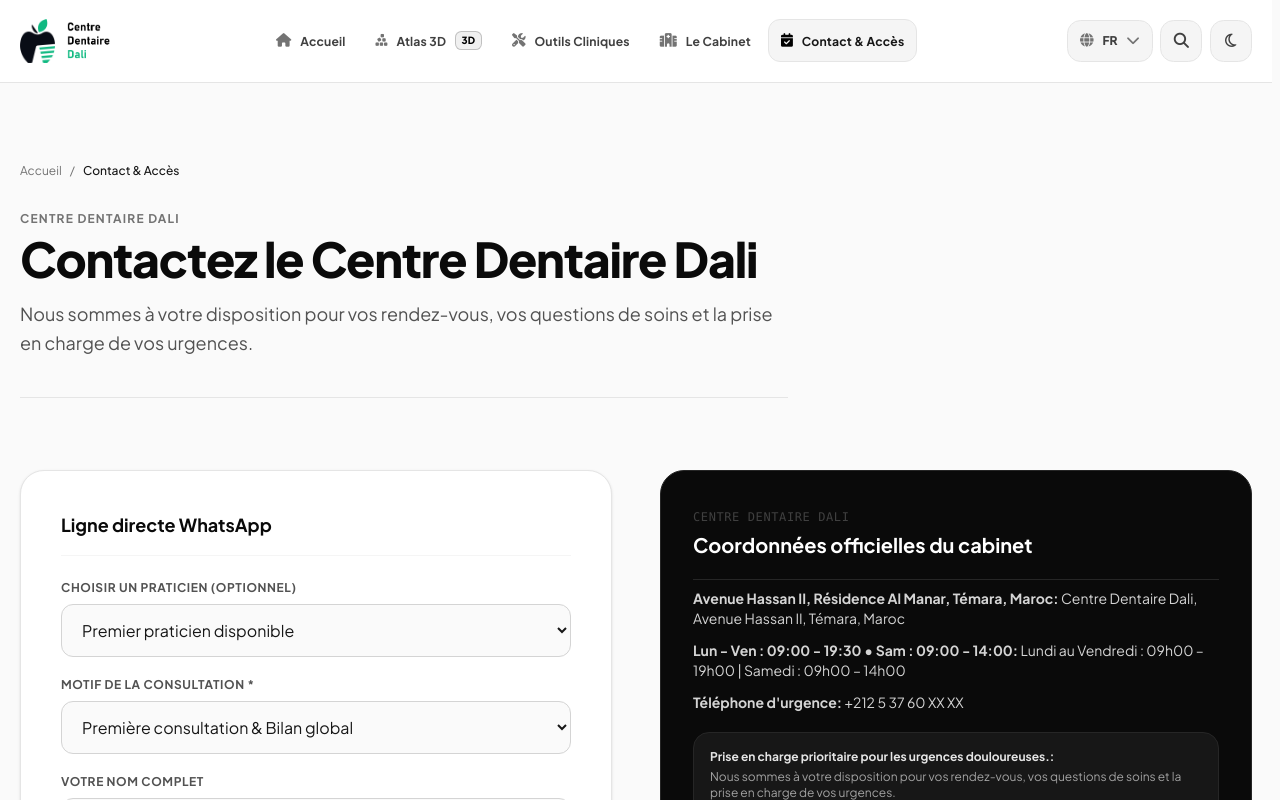
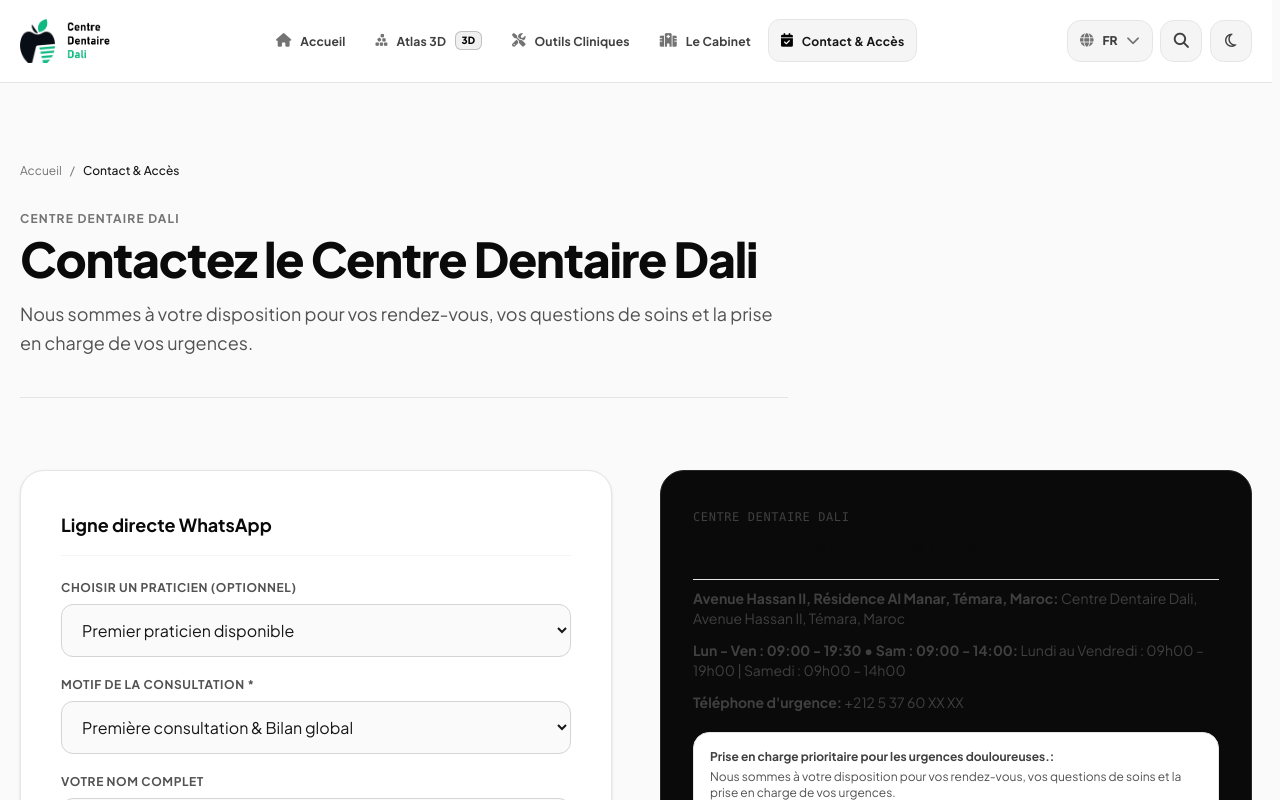
Before and after one commit to marvenpiadri/DrDali, an Angular app: page /contact in a window 1280 px wide. Shown: the top 800 px of the page. Built offline with nearby package versions, Linux system fonts and the light colour scheme; a web font is replaced by a local one.

Commit message:
Make page utility colors respect light and dark themes

```diff
--- a/src/app/pages/contact/contact.html
+++ b/src/app/pages/contact/contact.html
@@ -105,17 +105,17 @@
       <div class="p-8 rounded-3xl bg-neutral-950 text-white border border-neutral-800 space-y-5">
         <div>
           <span class="text-xs font-mono uppercase text-emerald-400 tracking-wider">{{ 'brandName' | translate }}</span>
-          <h3 class="text-xl font-bold text-white mt-1">{{ 'officialContactDetails' | translate }}</h3>
+          <h3 class="text-xl font-bold text-neutral-950 dark:text-white mt-1">{{ 'officialContactDetails' | translate }}</h3>
         </div>
 
-        <div class="space-y-3 text-xs sm:text-sm text-neutral-300 pt-2 border-t border-neutral-800">
+        <div class="space-y-3 text-xs sm:text-sm text-neutral-700 dark:text-neutral-300 pt-2 border-t border-neutral-200 dark:border-neutral-800">
           <p><strong>{{ 'clinicAddress' | translate }}:</strong> {{ clinic.clinicInfo.address }}</p>
           <p><strong>{{ 'openingHours' | translate }}:</strong> {{ clinic.clinicInfo.openingHours }}</p>
           <p><strong>{{ 'emergencyPhoneLabel' | translate }}:</strong> {{ clinic.clinicInfo.phone }}</p>
         </div>
 
-        <div class="p-4 rounded-2xl bg-neutral-900 border border-neutral-800 text-xs text-neutral-400 space-y-1">
-          <span class="font-bold text-neutral-200 block">{{ 'emergencyNotice' | translate }}:</span>
+        <div class="p-4 rounded-2xl bg-white dark:bg-neutral-900 border border-neutral-200 dark:border-neutral-800 text-xs text-neutral-600 dark:text-neutral-400 space-y-1">
+          <span class="font-bold text-neutral-700 dark:text-neutral-200 block">{{ 'emergencyNotice' | translate }}:</span>
           <p>{{ 'contactPageSubtitle' | translate }}</p>
         </div>
       </div>
```
